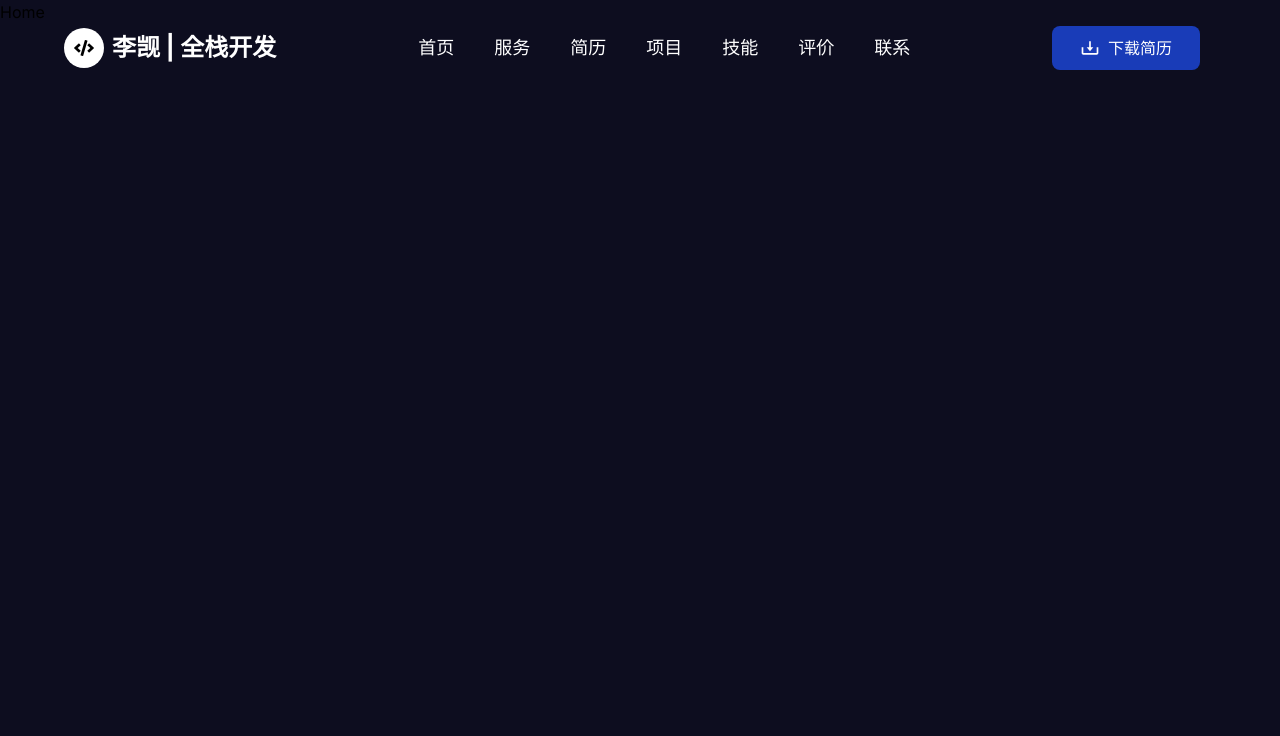
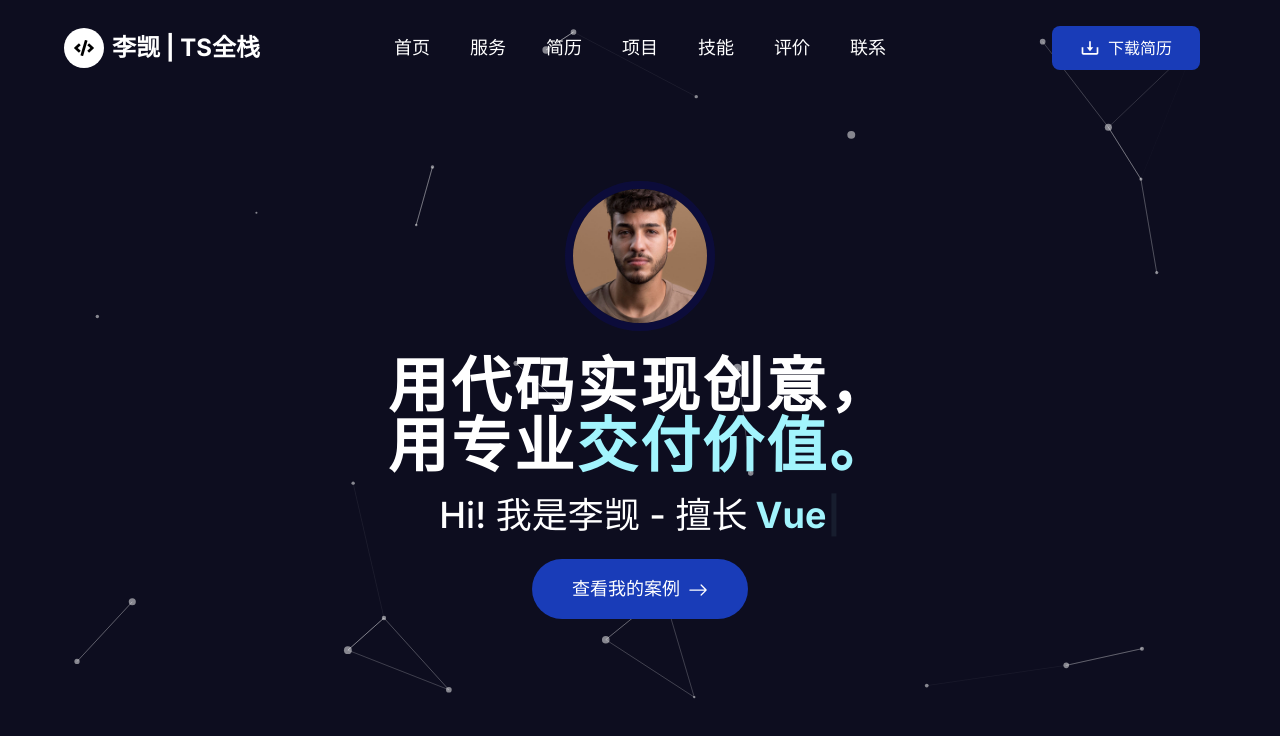
Before and after one commit to JimmyLJ/portfolio, a Next.js app: page / in a window 1280 px wide. Shown: the top 736 px of the page. Built offline with nearby package versions, Linux system fonts and the light colour scheme.

Commit message:
add Hero section to homepage

```diff
--- a/package.json
+++ b/package.json
@@ -9,10 +9,14 @@
     "lint": "eslint"
   },
   "dependencies": {
+    "@tsparticles/engine": "^3.9.1",
+    "@tsparticles/react": "^3.0.0",
+    "@tsparticles/slim": "^3.9.1",
     "next": "16.0.1",
     "react": "19.2.0",
     "react-dom": "19.2.0",
-    "react-icons": "^5.5.0"
+    "react-icons": "^5.5.0",
+    "typewriter-effect": "^2.22.0"
   },
   "devDependencies": {
     "@tailwindcss/postcss": "^4",
--- a/src/app/page.tsx
+++ b/src/app/page.tsx
@@ -1,4 +1,4 @@
-import Home from "../components/Home/Home";
+import Home from "../components/Home";
 
 export default function HomePage() {
   return (
--- /dev/null
+++ b/src/components/Hero/ParticleBackground.tsx
@@ -0,0 +1,86 @@
+"use client";
+import { useEffect, useMemo, useState } from "react";
+import Particles, { initParticlesEngine } from "@tsparticles/react";
+import {
+  type Container,
+  type ISourceOptions,
+  MoveDirection,
+  OutMode,
+} from "@tsparticles/engine";
+import { loadSlim } from "@tsparticles/slim";
+
+const ParticlesHero = () => {
+  const [init, setInit] = useState(false);
+
+  useEffect(() => {
+    initParticlesEngine(async (engine) => {
+      await loadSlim(engine);
+    }).then(() => {
+      setInit(true);
+    });
+  }, []);
+
+  const particlesLoaded = async (container?: Container): Promise<void> => {
+    // console.log(container);
+  };
+
+  const options: ISourceOptions = useMemo(
+    () => ({
+      background: {
+        color: { value: "transparent" }, // Transparent for overlay use
+      },
+      fullScreen: {
+        enable: false,
+      },
+      fpsLimit: 60,
+      interactivity: {
+        events: {
+          onClick: { enable: true, mode: "push" },
+          onHover: { enable: true, mode: "repulse" },
+        },
+        modes: {
+          push: { quantity: 4 },
+          repulse: { distance: 100, duration: 0.4 },
+        },
+      },
+      particles: {
+        color: { value: "#ffffff" },
+        links: {
+          color: "#ffffff",
+          distance: 150,
+          enable: true,
+          opacity: 0.4,
+          width: 1,
+        },
+        move: {
+          direction: MoveDirection.none,
+          enable: true,
+          outModes: { default: OutMode.out },
+          speed: 2,
+        },
+        number: {
+          density: { enable: true, area: 800 },
+          value: 60,
+        },
+        opacity: { value: 0.5 },
+        shape: { type: "circle" },
+        size: { value: { min: 1, max: 4 } },
+      },
+      detectRetina: true,
+    }),
+    []
+  );
+
+  if (!init) return null;
+
+  return (
+    <Particles
+      id="tsparticles"
+      particlesLoaded={particlesLoaded}
+      options={options}
+      className="absolute inset-0 "
+    />
+  );
+}
+
+export default ParticlesHero;
--- /dev/null
+++ b/src/components/Hero/index.tsx
@@ -0,0 +1,42 @@
+"use client"
+import Image from "next/image";
+import { BsArrowRight } from "react-icons/bs";
+import Typewriter from "typewriter-effect";
+import ParticlesHero from "./ParticleBackground";
+
+const Hero = () => {
+  return (
+    <div className="relative h-screen flex flex-col justify-center items-center text-white overflow-hidden">
+      <ParticlesHero />
+      <div className="relative z-10 flex flex-col items-center">
+        <Image className="rounded-full border-8 border-[#0c0c48aa]" src="/images/s1.jpg" alt="hero image" width={150} height={150} />
+        <h2 className="text-2xl ms:text-4xl md:text-5xl lg:text-6xl font-bold mt-6 text-center tracking-wider">
+          用代码实现创意，<br />
+          用专业
+          <span className="text-cyan-200">交付价值。</span>
+        </h2>
+        <h3 className="mt-5 px-2 text-center text-lg ms:text-2xl md:text-3xl lg:text-4xl font-medium flex items-center">
+          Hi! 我是李觊 - 擅长
+          <span className="text-cyan-200 font-bold">
+            <Typewriter
+              options={{
+                strings: ["Next.js", "React", "Vue", "TypeScript", "Node.js"],
+                autoStart: true,
+                loop: true,
+                delay: 75,
+                deleteSpeed: 50,
+                wrapperClassName: "pl-2",
+              }}
+            />
+          </span>
+        </h3>
+        <button className="mt-6 px-10 py-4 bg-blue-800 hover:bg-blue-900 transition-all duration-300 cursor-pointer rounded-full text-lg font-medium text-white ">
+          <span>查看我的案例</span>
+          <BsArrowRight className="w-5 h-5 inline-block ml-2" />
+        </button>
+      </div>
+    </div>
+  );
+}
+
+export default Hero;
--- a/src/components/Home/Home.tsx
+++ /dev/null
@@ -1,7 +0,0 @@
-const Home = () => {
-  return (
-    <div className="overflow-hidden h-[2000px]">Home</div>
-  );
-}
-
-export default Home;
--- /dev/null
+++ b/src/components/Home/index.tsx
@@ -0,0 +1,11 @@
+import Hero from "../Hero";
+
+const Home = () => {
+  return (
+    <div className="overflow-hidden h-[2000px]">
+      <Hero />
+    </div>
+  );
+}
+
+export default Home;
--- a/src/components/Navbar/Nav.tsx
+++ b/src/components/Navbar/Nav.tsx
@@ -31,24 +31,21 @@ const Nav = ({ openNav }: NavProps) => {
   return (
     <div className={`transition-all duration-200 h-[12vh] z-[10000] fixed w-full ${navBg ? 'bg-[var(--light-background)] shadow-md' : ''}`}>
       <div className="flex justify-between items-center h-full w-[90%] mx-auto">
-
         {/* LOGO */}
         <div className="flex items-center space-x-2 text-white">
           <div className="w-10 h-10 bg-white rounded-full flex justify-center items-center flex-col">
             <FaCode className="w-5 h-5 text-black" />
           </div>
-          <div className="text-xl hidden sm:block md:text-2xl text-white font-bold">李觊 | 全栈开发</div>
+          <h1 className="text-xl hidden sm:block md:text-2xl text-white font-bold">李觊 | TS全栈</h1>
         </div>
-
         {/* 导航栏 */}
-        <div className="hidden lg:flex items-center space-x-10">
+        <div className="hidden lg:flex items-center space-x-10 absolute left-1/2 -translate-x-1/2">
           {NavLinks.map((link) => (
             <Link key={link.id} href={link.url} className="text-lg hover:text-cyan-300 text-white font-medium transition-all duration-200">
               <p>{link.label}</p>
             </Link>
           ))}
         </div>
-
         {/* 按钮 */}
         <div className="flex items-center space-x-4">
           <button className="px-7 py-2.5 cursor-pointer rounded-lg bg-blue-800 hover:bg-blue-900 transition-all duration-300 text-white flex items-center space-x-2">
@@ -57,7 +54,6 @@ const Nav = ({ openNav }: NavProps) => {
           </button>
           {/* 折叠导航菜单 */}
           <HiBars3BottomRight onClick={openNav} className="w-8 h-8 cursor-pointer text-white lg:hidden" />
-
         </div>
       </div>
     </div>
--- a/src/components/Navbar/ResponsiveNav.tsx
+++ b/src/components/Navbar/ResponsiveNav.tsx
@@ -12,8 +12,6 @@ const ResponsiveNav = () => {
 
   const closeNavHandler = () => {
     setShowNav(false);
-    console.log('关闭导航栏', showNav);
-
   }
 
   return (
```
Also changed, not shown: 1 other file (tests, documents, lock files or other folders).
